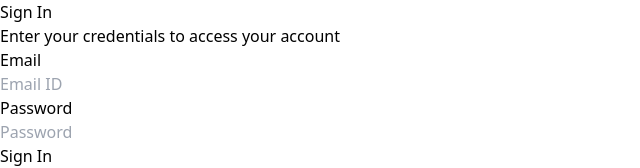
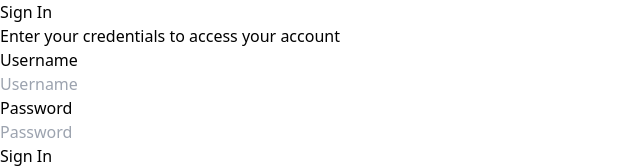
Before and after one commit to GandhiRushabh11/paytm_clone1, a React (Vite) app in the folder frontend/: page /signin in a window 1280 px wide. Shown: the top 168 px of the page, without its empty margins (0-640 px from the left). Built offline with nearby package versions, Linux system fonts and the light colour scheme.

Commit message:
Replaced Email ID with Username

```diff
--- a/frontend/src/pages/Signin.jsx
+++ b/frontend/src/pages/Signin.jsx
@@ -28,9 +28,9 @@ function Signin() {
           <Heading label={"Sign In"} />
           <SubHeading label={"Enter your credentials to access your account"} />
           <InputBox
-            label={"Email"}
-            placeholder={"Email ID"}
-            type={"email"}
+            label={"Username"}
+            placeholder={"Username"}
+            type={"text"}
             onChange={(e) => {
               setUsername(e.target.value);
             }}
```
